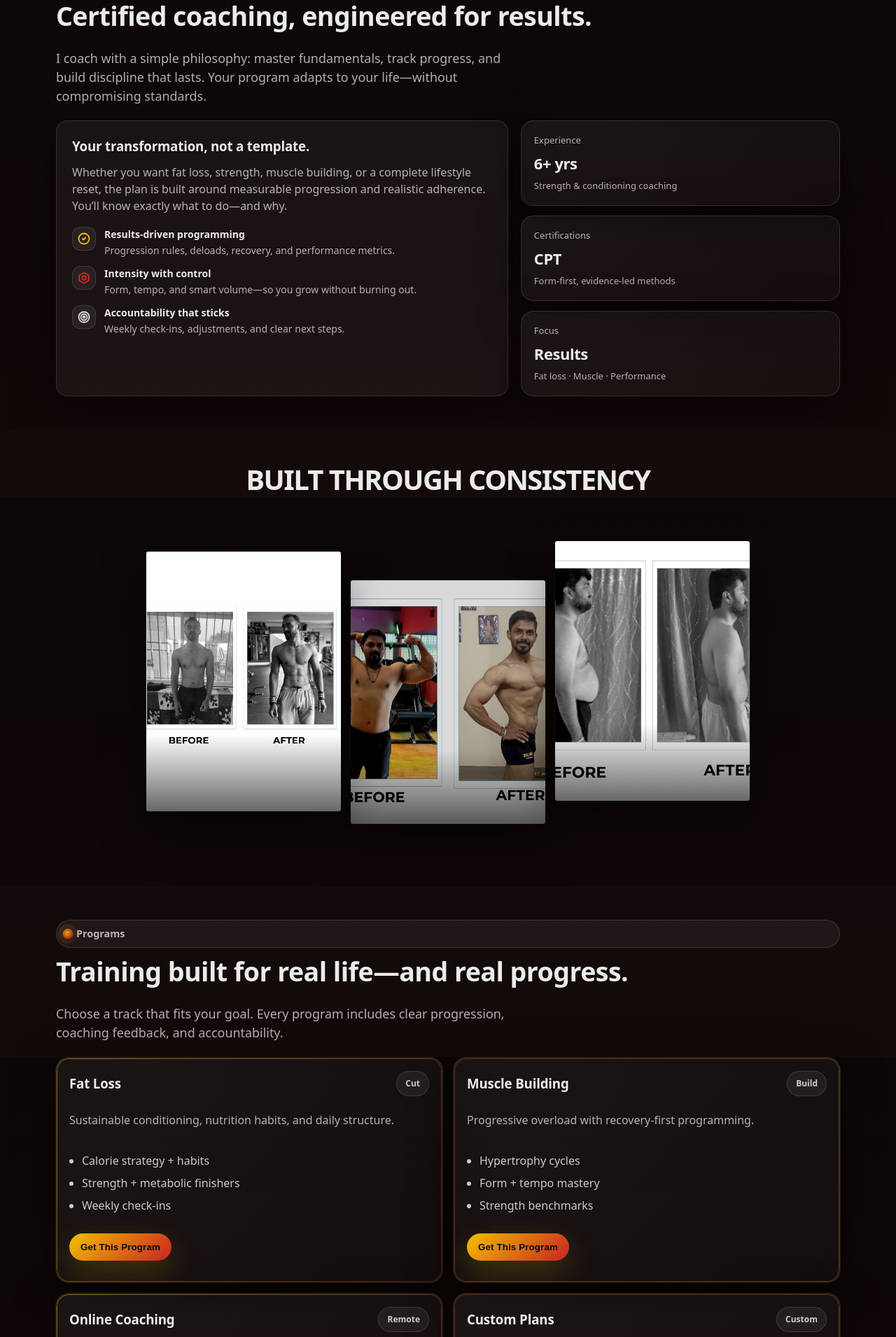
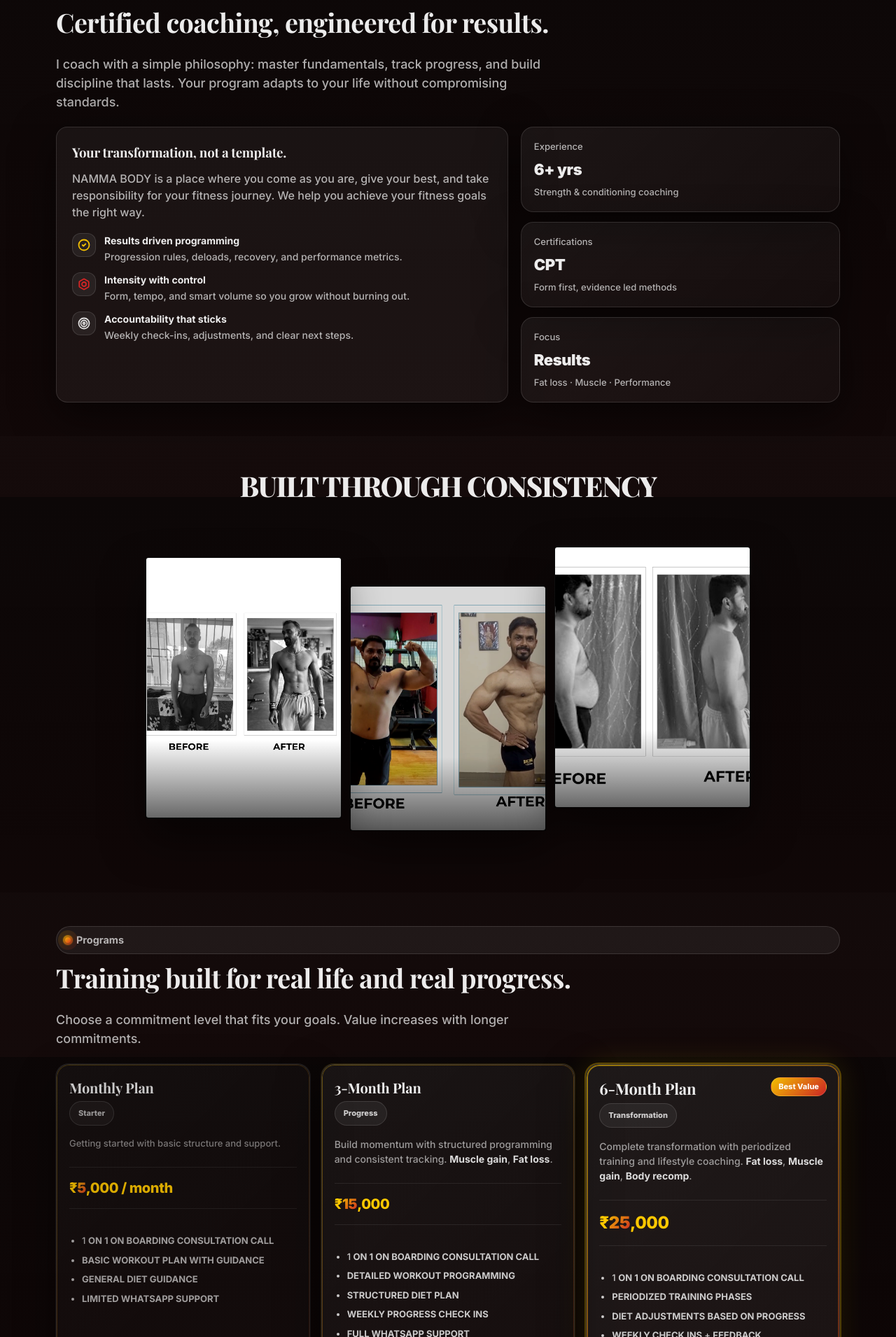
Before and after one commit to rahulreddy1665/namma_body, a React (Vite) app: page / in a window 1280 px wide. Shown: the part 890-2800 px from the top of the page at 70% size. Built offline with nearby package versions, Linux system fonts and the light colour scheme.

Commit message:
hero image and plan changes

```diff
--- a/index.html
+++ b/index.html
@@ -2,6 +2,9 @@
 <html lang="en">
   <head>
     <meta charset="UTF-8" />
+    <link rel="preconnect" href="https://fonts.googleapis.com" />
+    <link rel="preconnect" href="https://fonts.gstatic.com" crossorigin />
+    <link href="https://fonts.googleapis.com/css2?family=Playfair+Display:wght@400;500;600;700;800;900&family=Inter:wght@300;400;500;600;700;800;900&display=swap" rel="stylesheet" />
     <link rel="icon" type="image/svg+xml" href="/favicon.svg" />
     <link rel="alternate icon" href="/favicon.ico" />
     <meta name="viewport" content="width=device-width, initial-scale=1.0" />
--- a/src/components/Footer.tsx
+++ b/src/components/Footer.tsx
@@ -4,8 +4,8 @@ import { Instagram, Facebook, Youtube } from 'lucide-react'
 
 export default function Footer() {
   const socialLinks = [
-    { icon: Instagram, href: 'https://instagram.com', label: 'Instagram' },
-    { icon: Facebook, href: 'https://facebook.com', label: 'Facebook' },
+    { icon: Instagram, href: 'https://www.instagram.com/nammabody?igsh=Ynk4NDVxZWpvam5w&utm_source=qr', label: 'Instagram' },
+    // { icon: Facebook, href: 'https://facebook.com', label: 'Facebook' },
     { icon: Youtube, href: 'https://youtube.com', label: 'YouTube' },
   ]
 
--- a/src/data/programs.ts
+++ b/src/data/programs.ts
@@ -1,33 +1,63 @@
+export type CommitmentTier = 'monthly' | 'threeMonths' | 'sixMonths'
+
 export type Program = {
   title: string
   subtitle: string
-  highlights: string[]
   tag: string
+  tier: CommitmentTier
+  tierLabel: string
+  pricing: string
+  isRecommended?: boolean
+  features: string[]
 }
 
 export const PROGRAMS: Program[] = [
   {
-    title: 'Fat Loss',
-    subtitle: 'Sustainable conditioning, nutrition habits, and daily structure.',
-    tag: 'Cut',
-    highlights: ['Calorie strategy + habits', 'Strength + metabolic finishers', 'Weekly check-ins'],
+    title: 'Monthly Plan',
+    subtitle: 'Getting started with basic structure and support.',
+    tag: 'Starter',
+    tier: 'monthly',
+    tierLabel: 'Entry',
+    pricing: '₹5,000 / month',
+    features: [
+      '1 ON 1 ON BOARDING CONSULTATION CALL',
+      'BASIC WORKOUT PLAN WITH GUIDANCE',
+      'GENERAL DIET GUIDANCE',
+      'LIMITED WHATSAPP SUPPORT',
+    ],
   },
   {
-    title: 'Muscle Building',
-    subtitle: 'Progressive overload with recovery-first programming.',
-    tag: 'Build',
-    highlights: ['Hypertrophy cycles', 'Form + tempo mastery', 'Strength benchmarks'],
+    title: '3-Month Plan',
+    subtitle: 'Build momentum with structured programming and consistent tracking. Muscle gain, Fat loss.',
+    tag: 'Progress',
+    tier: 'threeMonths',
+    tierLabel: 'Progress Phase',
+    pricing: '₹15,000',
+    features: [
+      '1 ON 1 ON BOARDING CONSULTATION CALL',
+      'DETAILED WORKOUT PROGRAMMING',
+      'STRUCTURED DIET PLAN',
+      'WEEKLY PROGRESS CHECK INS',
+      'FULL WHATSAPP SUPPORT',
+      'PROGRESS TRACKING SHEET',
+    ],
   },
   {
-    title: 'Online Coaching',
-    subtitle: 'Remote coaching with accountability and performance tracking.',
-    tag: 'Remote',
-    highlights: ['Custom plan + app tracking', 'Video form feedback', 'Adjustments every week'],
-  },
-  {
-    title: 'Custom Plans',
-    subtitle: 'For busy schedules—built around your goals and constraints.',
-    tag: 'Custom',
-    highlights: ['Flexible time blocks', 'Minimal equipment options', 'Clear progression rules'],
+    title: '6-Month Plan',
+    subtitle: 'Complete transformation with periodized training and lifestyle coaching. Fat loss, Muscle gain, Body recomp.',
+    tag: 'Transformation',
+    tier: 'sixMonths',
+    tierLabel: 'Transformation Phase',
+    pricing: '₹25,000',
+    isRecommended: true,
+    features: [
+      '1 ON 1 ON BOARDING CONSULTATION CALL',
+      'PERIODIZED TRAINING PHASES',
+      'DIET ADJUSTMENTS BASED ON PROGRESS',
+      'WEEKLY CHECK INS + FEEDBACK',
+      'PRIORITY WHATSAPP SUPPORT',
+      'FULL PROGRESS TRACKING + REVIEWS',
+      'HABIT & LIFESTYLE COACHING',
+    ],
   },
 ]
--- a/src/index.css
+++ b/src/index.css
@@ -22,16 +22,7 @@
   --container: 1120px;
 
   color-scheme: dark;
-  font-family:
-    ui-sans-serif,
-    system-ui,
-    -apple-system,
-    Segoe UI,
-    Roboto,
-    Helvetica,
-    Arial,
-    Apple Color Emoji,
-    Segoe UI Emoji;
+  font-family: 'Inter', ui-sans-serif, system-ui, -apple-system, Segoe UI, Roboto, Helvetica, Arial, sans-serif;
   line-height: 1.5;
   font-weight: 450;
   font-synthesis: none;
@@ -163,7 +154,12 @@ a {
   font-size: 0.9rem;
 }
 
+h1, h2, h3, h4, h5, h6 {
+  font-family: 'Playfair Display', serif;
+}
+
 .h1 {
+  font-family: 'Playfair Display', serif;
   font-size: clamp(2.2rem, 5vw, 3.6rem);
   line-height: 1.05;
   letter-spacing: -0.02em;
@@ -171,6 +167,7 @@ a {
 }
 
 .h2 {
+  font-family: 'Playfair Display', serif;
   font-size: clamp(1.7rem, 3.2vw, 2.35rem);
   line-height: 1.15;
   letter-spacing: -0.015em;
--- a/src/sections/AboutSection.tsx
+++ b/src/sections/AboutSection.tsx
@@ -11,7 +11,7 @@ export default function AboutSection() {
       <SectionHeading
         eyebrow="About"
         title="Certified coaching, engineered for results."
-        description="I coach with a simple philosophy: master fundamentals, track progress, and build discipline that lasts. Your program adapts to your life—without compromising standards."
+        description="I coach with a simple philosophy: master fundamentals, track progress, and build discipline that lasts. Your program adapts to your life without compromising standards."
       />
 
       <Container>
@@ -26,13 +26,13 @@ export default function AboutSection() {
           >
             <h3 style={{ margin: 0, letterSpacing: '-0.01em' }}>Your transformation, not a template.</h3>
             <p className="muted" style={{ margin: '10px 0 0' }}>
-              Whether you want fat loss, strength, muscle building, or a complete lifestyle reset, the plan is
-              built around measurable progression and realistic adherence. You’ll know exactly what to do—and why.
+            NAMMA BODY is a place where you come as you are, give your best, and take responsibility for your fitness journey.
+            We help you achieve your fitness goals the right  way.
             </p>
 
             <div style={{ display: 'grid', gap: 12, marginTop: 18 }}>
-              <ProofLine icon={<IconCheck />} title="Results-driven programming" text="Progression rules, deloads, recovery, and performance metrics." />
-              <ProofLine icon={<IconBolt />} title="Intensity with control" text="Form, tempo, and smart volume—so you grow without burning out." />
+              <ProofLine icon={<IconCheck />} title="Results driven programming" text="Progression rules, deloads, recovery, and performance metrics." />
+              <ProofLine icon={<IconBolt />} title="Intensity with control" text="Form, tempo, and smart volume so you grow without burning out." />
               <ProofLine icon={<IconTarget />} title="Accountability that sticks" text="Weekly check-ins, adjustments, and clear next steps." />
             </div>
           </motion.div>
@@ -45,7 +45,7 @@ export default function AboutSection() {
             transition={{ duration: 0.5, ease: 'easeOut', delay: reduceMotion ? 0 : 0.04 }}
           >
             <MiniCard title="Experience" value="6+ yrs" note="Strength & conditioning coaching" />
-            <MiniCard title="Certifications" value="CPT" note="Form-first, evidence-led methods" />
+            <MiniCard title="Certifications" value="CPT" note="Form first, evidence led methods" />
             <MiniCard title="Focus" value="Results" note="Fat loss · Muscle · Performance" />
           </motion.div>
         </div>
--- a/src/sections/ProgramsSection.tsx
+++ b/src/sections/ProgramsSection.tsx
@@ -1,3 +1,4 @@
+import React from 'react'
 import { motion, useReducedMotion } from 'framer-motion'
 import Container from '../components/Container'
 import SectionHeading from '../components/SectionHeading'
@@ -5,14 +6,152 @@ import Button from '../components/Button'
 import { PROGRAMS } from '../data/programs'
 import { openWhatsAppForProgram } from '../lib/whatsapp'
 
+// Helper function to render text with capital letters bold and highlight specific terms
+function renderBoldCaps(text: string, highlightTerms: string[] = []) {
+  // Terms to highlight (case-insensitive)
+  const termsToHighlight = highlightTerms.map(term => term.toLowerCase())
+
+  // Check if the entire text matches a highlight term
+  const textLower = text.toLowerCase().trim()
+  if (termsToHighlight.includes(textLower)) {
+    return (
+      <span
+        style={{
+          background: 'linear-gradient(135deg, rgba(255,200,0,.95), rgba(220,38,38,.92))',
+          WebkitBackgroundClip: 'text',
+          WebkitTextFillColor: 'transparent',
+          backgroundClip: 'text',
+          color: 'transparent',
+          fontWeight: 800,
+        }}
+      >
+        {text}
+      </span>
+    )
+  }
+
+  // Match sequences of capital letters, numbers, spaces, and apostrophes
+  const regex = /[A-Z][A-Z0-9\s']*/g
+  const parts: (string | React.ReactElement)[] = []
+  let lastIndex = 0
+  let matchIndex = 0
+
+  let match
+  while ((match = regex.exec(text)) !== null) {
+    // Add text before match
+    if (match.index > lastIndex) {
+      parts.push(text.substring(lastIndex, match.index))
+    }
+    // Add bold caps
+    parts.push(
+      <strong key={matchIndex++} style={{ fontWeight: 700 }}>
+        {match[0]}
+      </strong>
+    )
+    lastIndex = match.index + match[0].length
+  }
+
+  // Add remaining text
+  if (lastIndex < text.length) {
+    parts.push(text.substring(lastIndex))
+  }
+
+  return <>{parts.length > 0 ? parts : text}</>
+}
+
+// Helper function to highlight specific terms in white
+function renderSubtitleWithHighlight(text: string, highlightTerms: string[]) {
+  if (highlightTerms.length === 0) return text
+
+  const parts: (string | React.ReactElement)[] = []
+  let lastIndex = 0
+  let matchIndex = 0
+
+  // Create regex pattern for all terms (case-insensitive)
+  const pattern = highlightTerms
+    .map(term => term.replace(/[.*+?^${}()|[\]\\]/g, '\\$&'))
+    .join('|')
+  const regex = new RegExp(`\\b(${pattern})\\b`, 'gi')
+
+  let match
+  while ((match = regex.exec(text)) !== null) {
+    // Add text before match
+    if (match.index > lastIndex) {
+      parts.push(text.substring(lastIndex, match.index))
+    }
+    // Add highlighted term in white
+    parts.push(
+      <span
+        key={matchIndex++}
+        style={{
+          color: 'rgba(255,255,255,1)',
+          fontWeight: 700,
+        }}
+      >
+        {match[0]}
+      </span>
+    )
+    lastIndex = match.index + match[0].length
+  }
+
+  // Add remaining text
+  if (lastIndex < text.length) {
+    parts.push(text.substring(lastIndex))
+  }
+
+  return <>{parts.length > 0 ? parts : text}</>
+}
+
+// Helper function to highlight specific numbers in pricing
+function renderPricingWithHighlight(text: string, highlightNumber: string) {
+  // Match the number that appears before a comma or slash - escape special regex characters
+  const escapedNumber = highlightNumber.replace(/[.*+?^${}()|[\]\\]/g, '\\$&')
+  const regex = new RegExp(`(${escapedNumber})(?=,|/)`, 'g')
+  const parts: (string | React.ReactElement)[] = []
+  let lastIndex = 0
+  let matchIndex = 0
+
+  let match
+  while ((match = regex.exec(text)) !== null) {
+    // Add text before match
+    if (match.index > lastIndex) {
+      parts.push(text.substring(lastIndex, match.index))
+    }
+    // Add highlighted number
+    parts.push(
+      <span
+        key={matchIndex++}
+        style={{
+          background: 'linear-gradient(135deg, rgba(255,200,0,.95), rgba(220,38,38,.92))',
+          WebkitBackgroundClip: 'text',
+          WebkitTextFillColor: 'transparent',
+          backgroundClip: 'text',
+          color: 'transparent',
+          fontWeight: 900,
+        }}
+      >
+        {match[1]}
+      </span>
+    )
+    lastIndex = match.index + match[0].length
+  }
+
+  // Add remaining text
+  if (lastIndex < text.length) {
+    parts.push(text.substring(lastIndex))
+  }
+
+  return <>{parts.length > 0 ? parts : text}</>
+}
+
 export default function ProgramsSection() {
   const reduceMotion = useReducedMotion()
   return (
     <>
       <SectionHeading
         eyebrow="Programs"
-        title="Training built for real life—and real progress."
-        description="Choose a track that fits your goal. Every program includes clear progression, coaching feedback, and accountability."
+        title="Training built for real life and real progress."
+        description="Choose a commitment level that fits your goals. Value increases with longer commitments."
       />
 
       <Container>
@@ -24,7 +163,18 @@ export default function ProgramsSection() {
             alignItems: 'stretch',
           }}
         >
-          {PROGRAMS.map((p, idx) => (
+          {PROGRAMS.map((p, idx) => {
+            const isRecommended = p.isRecommended
+            const isMonthly = p.tier === 'monthly'
+            const isThreeMonths = p.tier === 'threeMonths'
+            const highlightTerms: string[] = []
+            const subtitleHighlightTerms = p.tier === 'threeMonths'
+              ? ['Muscle gain', 'Fat loss']
+              : p.tier === 'sixMonths'
+              ? ['Fat loss', 'Muscle gain', 'Body recomp']
+              : []
+
+            return (
               <motion.article
                 key={p.title}
                 initial={reduceMotion ? false : { opacity: 0, y: 10 }}
@@ -32,23 +182,31 @@ export default function ProgramsSection() {
                 viewport={{ once: true, amount: 0.25 }}
                 transition={{ duration: 0.45, ease: 'easeOut', delay: reduceMotion ? 0 : idx * 0.03 }}
                 whileHover={reduceMotion ? undefined : { y: -3, scale: 1.003 }}
-              style={{ gridColumn: 'span 6' }}
+                style={{ gridColumn: 'span 4' }}
               >
                 <div
-                className="card"
+                  className={`card ${isRecommended ? 'card--recommended' : ''} ${isMonthly ? 'card--monthly' : ''}`}
                   style={{
                     height: '100%',
                     padding: 18,
                     borderRadius: 18,
-                  background:
-                    'linear-gradient(135deg, rgba(255,255,255,.06), rgba(255,255,255,.03))',
+                    background: isMonthly
+                      ? 'linear-gradient(135deg, rgba(255,255,255,.04), rgba(255,255,255,.02))'
+                      : isRecommended
+                      ? 'linear-gradient(135deg, rgba(255,255,255,.08), rgba(255,255,255,.05))'
+                      : 'linear-gradient(135deg, rgba(255,255,255,.06), rgba(255,255,255,.03))',
                     position: 'relative',
                     overflow: 'hidden',
                     display: 'grid',
                     gap: 12,
-                  gridTemplateRows: 'auto auto auto 1fr auto',
-                  boxShadow: '0 20px 60px rgba(0,0,0,0.55), 0 0 0 1px rgba(255,200,0,0.14)',
+                    gridTemplateRows: 'auto auto auto auto 1fr auto',
+                    boxShadow: isRecommended
+                      ? '0 20px 60px rgba(0,0,0,0.55), 0 0 0 2px rgba(255,200,0,0.35), 0 0 40px rgba(255,200,0,0.15)'
+                      : isMonthly
+                      ? '0 20px 60px rgba(0,0,0,0.55), 0 0 0 1px rgba(255,255,255,0.08)'
+                      : '0 20px 60px rgba(0,0,0,0.55), 0 0 0 1px rgba(255,200,0,0.14)',
                     transition: 'transform 200ms ease, box-shadow 200ms ease, border-color 200ms ease',
+                    opacity: isMonthly ? 0.85 : 1,
                   }}
                 >
                   <div
@@ -56,12 +214,13 @@ export default function ProgramsSection() {
                     style={{
                       position: 'absolute',
                       inset: 0,
-                    padding: 1,
+                      padding: isRecommended ? 2 : 1,
                       borderRadius: 18,
-                    background:
-                      idx % 2 === 0
-                        ? 'linear-gradient(135deg, rgba(255,200,0,.45), rgba(220,38,38,.25))'
-                        : 'linear-gradient(135deg, rgba(220,38,38,.40), rgba(255,200,0,.25))',
+                      background: isRecommended
+                        ? 'linear-gradient(135deg, rgba(255,200,0,.55), rgba(220,38,38,.35))'
+                        : isThreeMonths
+                        ? 'linear-gradient(135deg, rgba(255,200,0,.35), rgba(220,38,38,.20))'
+                        : 'linear-gradient(135deg, rgba(255,200,0,.25), rgba(220,38,38,.15))',
                       mask:
                         'linear-gradient(#000 0 0) content-box, linear-gradient(#000 0 0)',
                       maskComposite: 'exclude',
@@ -70,29 +229,58 @@ export default function ProgramsSection() {
                     }}
                   />
 
-                <div style={{ display: 'flex', alignItems: 'center', justifyContent: 'space-between', gap: 12 }}>
-                  <h3 style={{ margin: 0, letterSpacing: '-0.01em' }}>{p.title}</h3>
+                  <div style={{ display: 'flex', alignItems: 'flex-start', justifyContent: 'space-between', gap: 12 }}>
+                    <div style={{ display: 'flex', flexDirection: 'column', gap: 4 }}>
+                      <h3 style={{ margin: 0, letterSpacing: '-0.01em', fontSize: isRecommended ? 22 : 20 }}>
+                        {p.title}
+                      </h3>
                       <span
                         className="pill"
                         style={{
                           fontWeight: 800,
-                      fontSize: 12,
-                      color: 'rgba(255,255,255,.78)',
-                      background: 'rgba(255,255,255,.06)',
+                          fontSize: 11,
+                          color: isMonthly ? 'rgba(255,255,255,.65)' : 'rgba(255,255,255,.78)',
+                          background: isMonthly ? 'rgba(255,255,255,.04)' : 'rgba(255,255,255,.06)',
+                          width: 'fit-content',
                         }}
                       >
                         {p.tag}
                       </span>
                     </div>
+                    {isRecommended && (
+                      <span
+                        className="pill"
+                        style={{
+                          fontWeight: 800,
+                          fontSize: 11,
+                          color: 'rgba(255,255,255,.95)',
+                          background: 'linear-gradient(135deg, rgba(255,200,0,.95), rgba(220,38,38,.92))',
+                          padding: '4px 10px',
+                        }}
+                      >
+                        Best Value
+                      </span>
+                    )}
+                  </div>
 
-                <p className="muted" style={{ margin: '10px 0 0' }}>
-                  {p.subtitle}
+                  <p className="muted" style={{ margin: '4px 0 0', fontSize: isMonthly ? 13 : 14, opacity: isMonthly ? 0.75 : 0.85 }}>
+                    {subtitleHighlightTerms.length > 0
+                      ? renderSubtitleWithHighlight(p.subtitle, subtitleHighlightTerms)
+                      : p.subtitle}
                   </p>
 
-                <ul style={{ margin: '14px 0 0', paddingLeft: 18, color: 'rgba(255,255,255,.78)' }}>
-                  {p.highlights.map((h) => (
-                    <li key={h} style={{ margin: '8px 0' }}>
-                      {h}
+                  <div style={{ marginTop: 12, padding: '14px 0', borderTop: '1px solid rgba(255,255,255,.08)', borderBottom: '1px solid rgba(255,255,255,.08)' }}>
+                    <div style={{ fontSize: isRecommended ? 24 : 20, fontWeight: 800, color: 'var(--accent)', letterSpacing: '-0.02em' }}>
+                      {p.tier === 'monthly' && renderPricingWithHighlight(p.pricing, '5')}
+                      {p.tier === 'threeMonths' && renderPricingWithHighlight(p.pricing, '15')}
+                      {p.tier === 'sixMonths' && renderPricingWithHighlight(p.pricing, '25')}
+                    </div>
+                  </div>
+
+                  <ul style={{ margin: '16px 0 0', paddingLeft: 18, color: isMonthly ? 'rgba(255,255,255,.70)' : 'rgba(255,255,255,.78)' }}>
+                    {p.features.map((feature, featureIdx) => (
+                      <li key={featureIdx} style={{ margin: '8px 0', fontSize: 13, lineHeight: 1.5 }}>
+                        {renderBoldCaps(feature, highlightTerms)}
                       </li>
                     ))}
                   </ul>
@@ -116,12 +304,16 @@ export default function ProgramsSection() {
                   </div>
                 </div>
               </motion.article>
-          ))}
+            )
+          })}
         </div>
 
         <style>
           {`
             @media (max-width: 940px) {
+              #programs .grid > article { grid-column: span 12 !important; }
+            }
+            @media (max-width: 640px) {
               #programs .grid > article { grid-column: span 12 !important; }
             }
           `}
```
Also changed, not shown: src/components/Navbar.tsx (+21 -11 lines), src/sections/HeroSection.tsx (+16 -23 lines), src/assets/herobanner.jpeg (deleted), 1 other file (tests, documents, lock files or other folders). Lines whose indentation alone changed are shown as unchanged.
